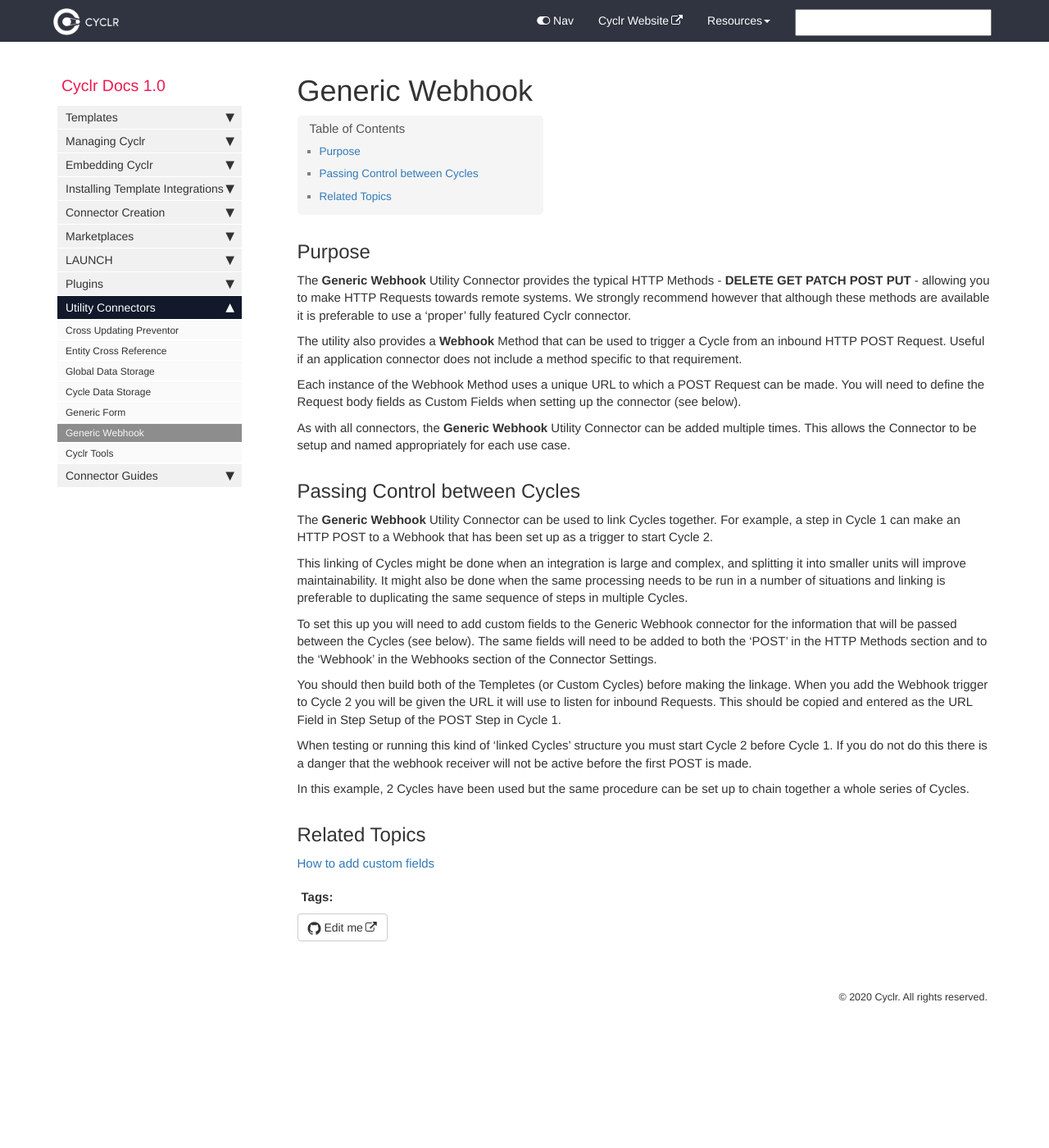
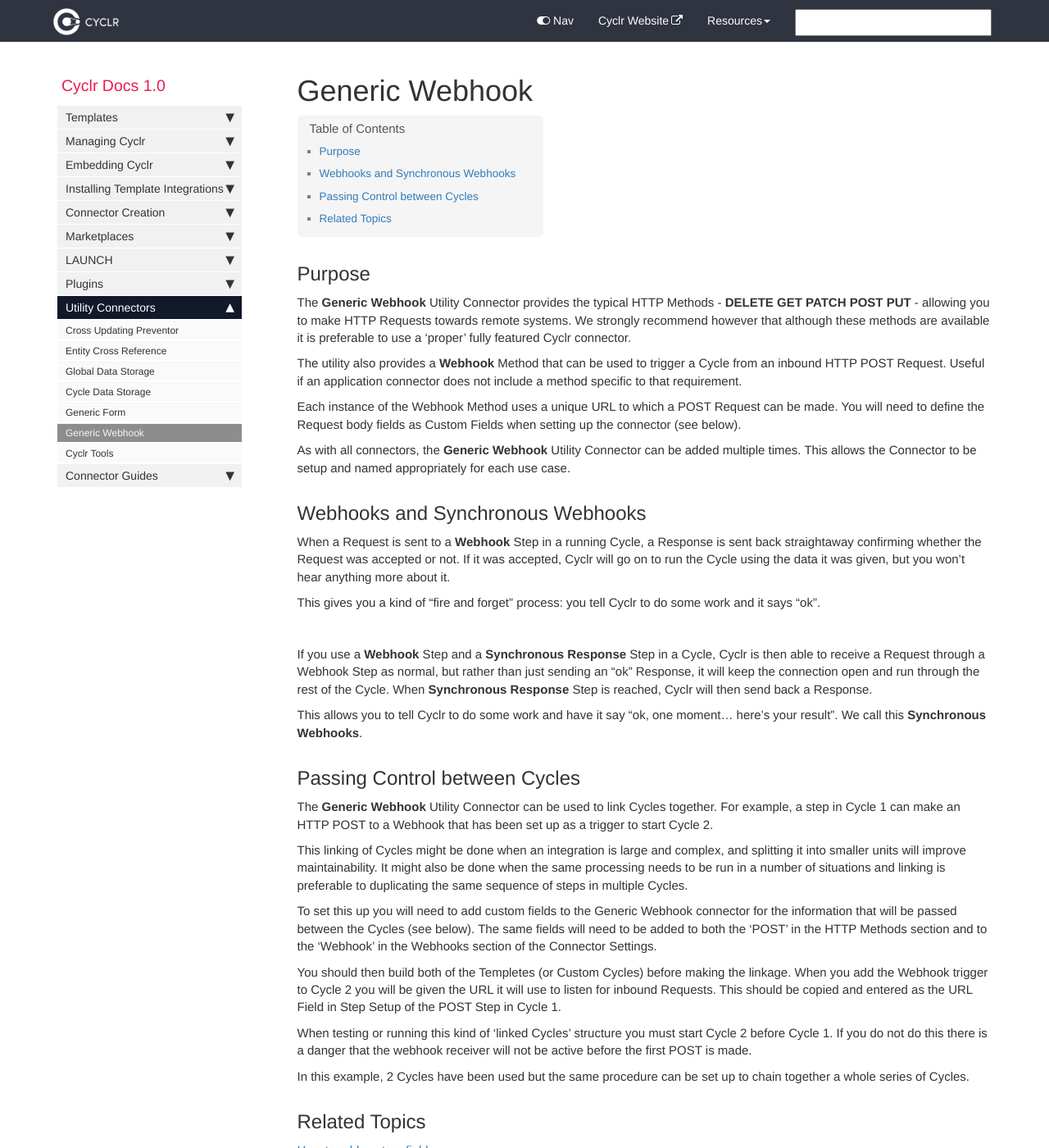
Before and after one commit to sneakysneak/docs, a Jekyll site: the page built from pages/utility-connectors/06-generic-webhook.md, in a window 1280 px wide and 1400 px high. Shown: the whole window at 82% size. Built offline with Jekyll 4.4.1, drawn with Linux system fonts in a browser that asks for light colours; nearby versions of some CDN libraries; comment, search, counter and statistics services are not loaded.

Commit message:
Added section about Webhooks and Sync Webhooks

```diff
--- a/pages/utility-connectors/06-generic-webhook.md
+++ b/pages/utility-connectors/06-generic-webhook.md
@@ -14,6 +14,20 @@ The utility also provides a **Webhook** Method that can be used to trigger a Cyc
 Each instance of the Webhook Method uses a unique URL to which a POST Request can be made.  You will need to define the Request body fields as Custom Fields when setting up the connector (see below).
 
 As with all connectors, the **Generic Webhook** Utility Connector can be added multiple times.  This allows the Connector to be setup and named appropriately for each use case.
+
+
+## Webhooks and Synchronous Webhooks
+
+When a Request is sent to a **Webhook** Step in a running Cycle, a Response is sent back straightaway confirming whether the Request was accepted or not.  If it was accepted, Cyclr will go on to run the Cycle using the data it was given, but you won't hear anything more about it.
+
+This gives you a kind of "fire and forget" process: you tell Cyclr to do some work and it says "ok".
+
+<br />
+
+If you use a **Webhook** Step and a **Synchronous Response** Step in a Cycle, Cyclr is then able to receive a Request through a Webhook Step as normal, but rather than just sending an "ok" Response, it will keep the connection open and run through the rest of the Cycle.  When **Synchronous Response** Step is reached, Cyclr will then send back a Response.
+
+This allows you to tell Cyclr to do some work and have it say "ok, one moment... here's your result".  We call this **Synchronous Webhooks**.
+
 
 ## Passing Control between Cycles
 
```
